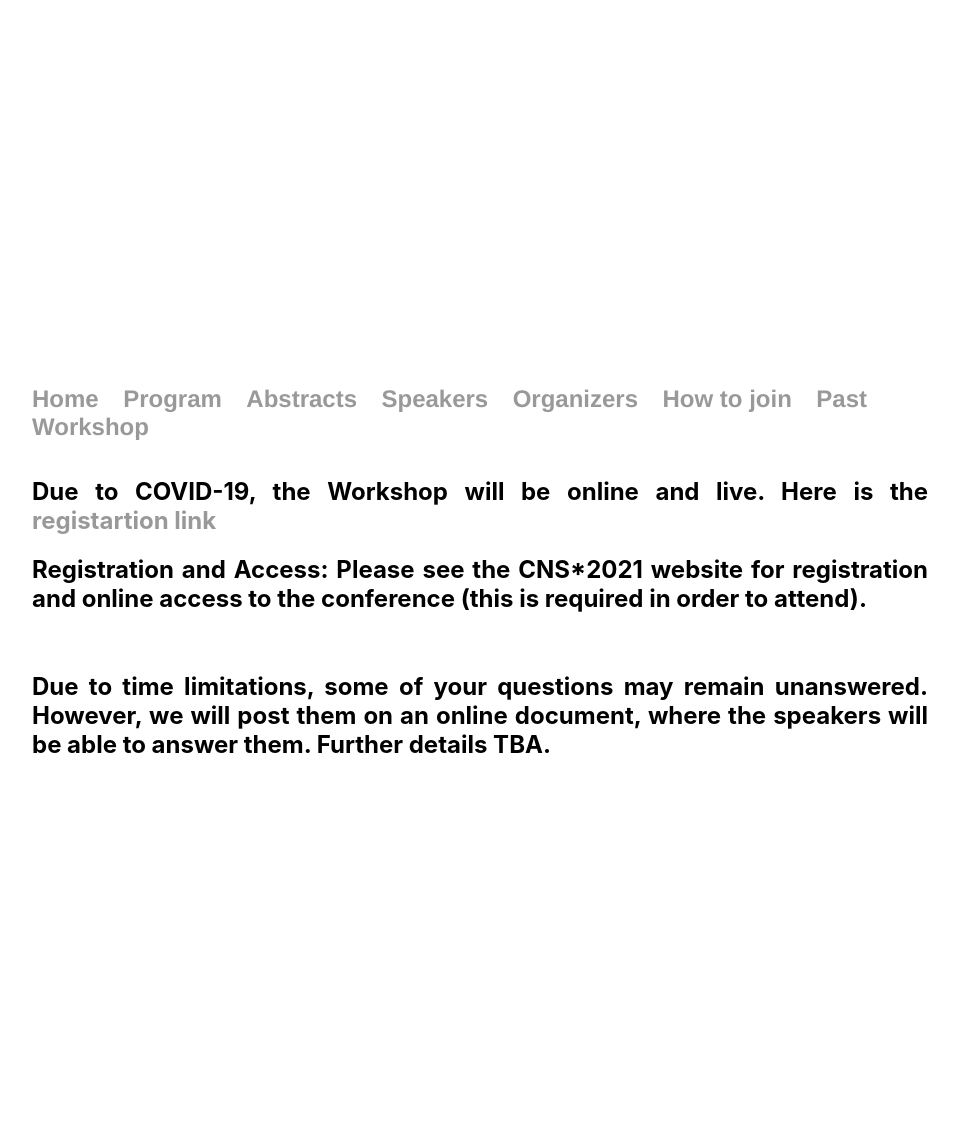
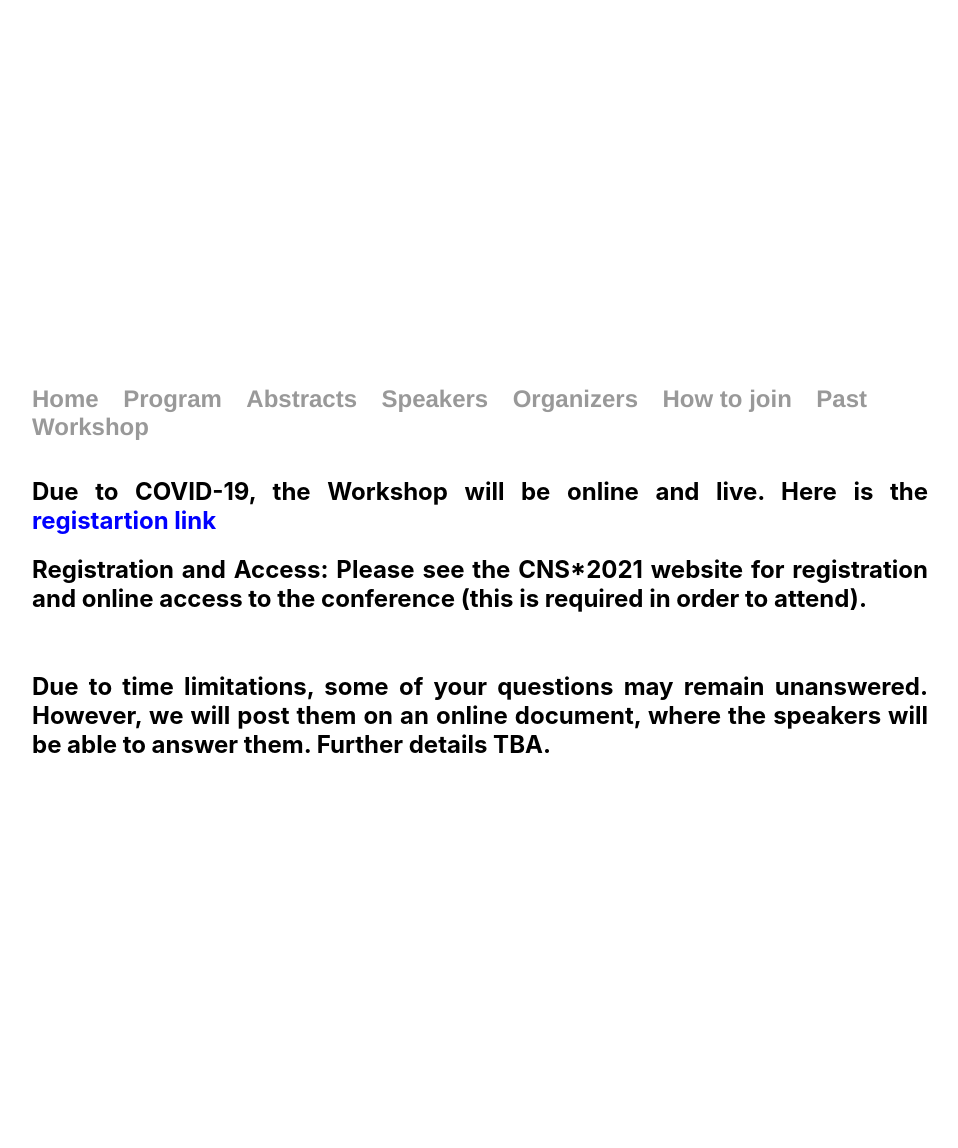
Before and after one commit to spirosChv/ocns2021interneurons, a Jekyll site: the page built from join/index.html, in a window 1280 px wide. Shown: the whole page, without its empty margins (160-1118 px from the left). Built offline with Jekyll 4.4.1, drawn with Linux system fonts in a browser that asks for light colours.

Commit message:
Update index.html

```diff
--- a/join/index.html
+++ b/join/index.html
@@ -5,7 +5,7 @@ title: Join
 
 <div class="blurb">
 
-      <h2 style="fonts-size: 16px"> Due to COVID-19, the Workshop will be online and live. Here is the <a href="https://us02web.zoom.us/meeting/register/tZAucOGoqDMiHNCFEc_E24FffynqUV1UZRqM">registartion link</a></h2>
+      <h2 style="fonts-size: 16px"> Due to COVID-19, the Workshop will be online and live. Here is the <a style="color:blue" href="https://us02web.zoom.us/meeting/register/tZAucOGoqDMiHNCFEc_E24FffynqUV1UZRqM">registartion link</a></h2>
       <h2 style="fonts-size: 16px">Registration and Access: Please see the CNS*2021 website for registration and online access to the conference
       (this is required in order to attend).</h2>
       <br> <h2> Due to time limitations, some of your questions may remain unanswered. However,
```
